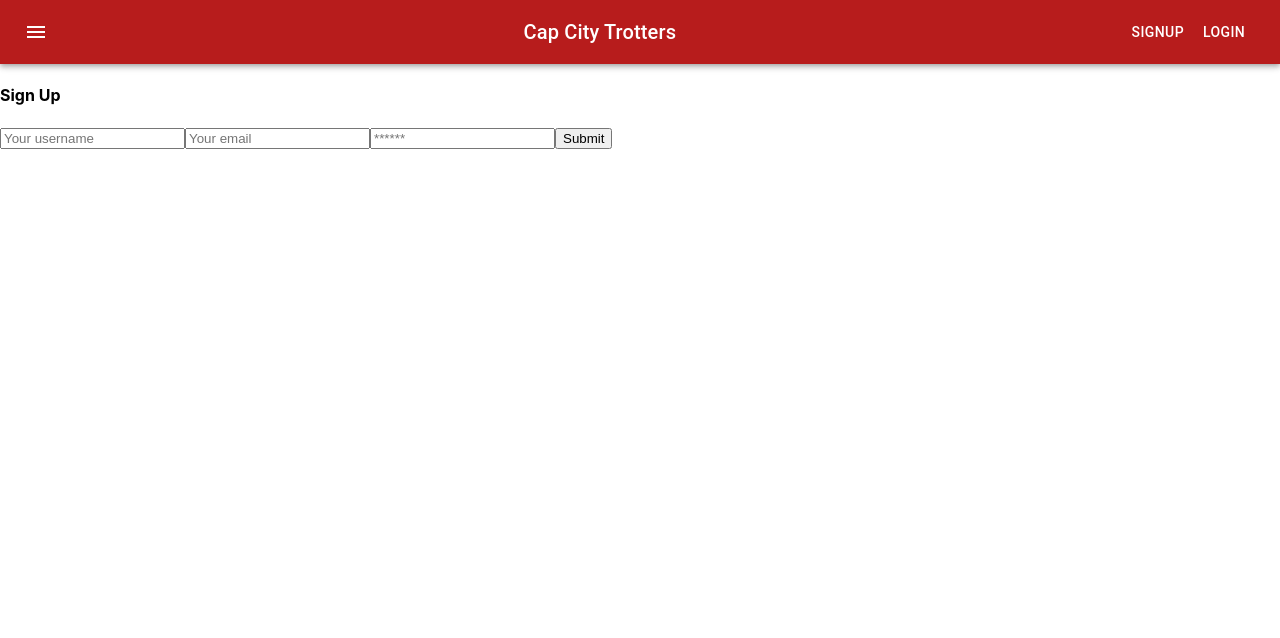
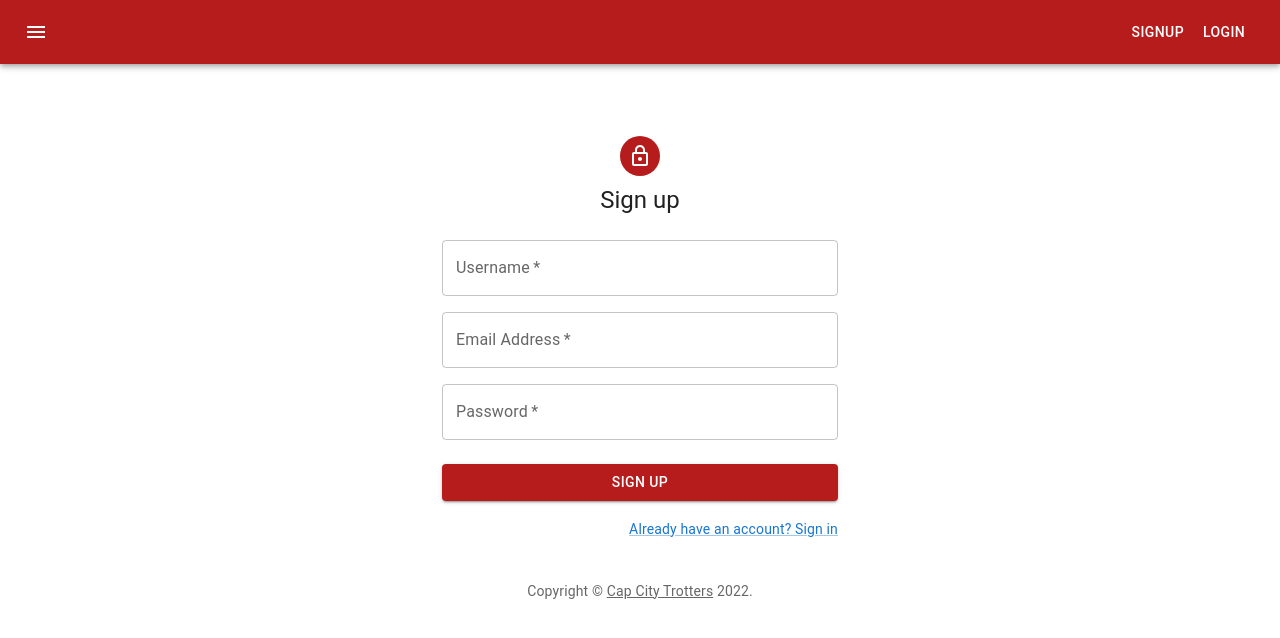
Before and after one commit to MCN17/cct, a React (Create React App) app in the folder client/: page /signup in a window 1280 px wide. Shown: the top 638 px of the page. Built offline with nearby package versions, Linux system fonts and the light colour scheme.

Commit message:
styled signup form

```diff
--- a/client/src/components/NavBar/index.js
+++ b/client/src/components/NavBar/index.js
@@ -64,7 +64,7 @@
           <MenuIcon />
           </IconButton>
           <Typography className="title" variant="h6" component="div" sx={{ flexGrow: 1 }}>
-            Cap City Trotters
+
           </Typography>
           <Button className="signup" color="inherit"><a href="/signup">Signup</a></Button>
           <Button color="inherit"><a href="/login">Login</a></Button>
--- a/client/src/pages/Signup.js
+++ b/client/src/pages/Signup.js
@@ -2,6 +2,41 @@
 import { useMutation } from '@apollo/client';
 import { ADD_USER } from '../utils/mutations';
 import Auth from '../utils/auth';
+
+// import material ui
+import Avatar from '@mui/material/Avatar';
+import Button from '@mui/material/Button';
+import CssBaseline from '@mui/material/CssBaseline';
+import TextField from '@mui/material/TextField';
+import Link from '@mui/material/Link';
+import Grid from '@mui/material/Grid';
+import Box from '@mui/material/Box';
+import LockOutlinedIcon from '@mui/icons-material/LockOutlined';
+import Typography from '@mui/material/Typography';
+import Container from '@mui/material/Container';
+import { createTheme, ThemeProvider } from '@mui/material/styles';
+
+function Copyright(props) {
+  return (
+    <Typography variant="body2" color="text.secondary" align="center" {...props}>
+      {'Copyright © '}
+      <Link color="inherit" href="/home">
+        Cap City Trotters
+      </Link>{' '}
+      {new Date().getFullYear()}
+      {'.'}
+    </Typography>
+  );
+}
+
+const theme = createTheme({
+   secondary: {
+      light: '#ff7961',
+      main: '#f44336',
+      dark: '#ba000d',
+      contrastText: '#000',
+    }
+});
 
 const Signup = () => {
   const [formState, setFormState] = useState({ username: '', email: '', password: '' });
@@ -35,48 +70,84 @@
 };
 
   return (
-    <main className='flex-row justify-center mb-4'>
-      <div className='col-12 col-md-6'>
-        <div className='card'>
-          <h4 className='card-header'>Sign Up</h4>
-          <div className='card-body'>
-            <form onSubmit={handleFormSubmit}>
-              <input
-                className='form-input'
-                placeholder='Your username'
+    <ThemeProvider theme={theme}>
+      <Container component="main" maxWidth="xs">
+        <CssBaseline />
+        <Box
+          sx={{
+            marginTop: 8,
+            display: 'flex',
+            flexDirection: 'column',
+            alignItems: 'center',
+          }}
+        >
+          <Avatar sx={{ m: 1, bgcolor: '#b71c1c' }}>
+            <LockOutlinedIcon />
+          </Avatar>
+          <Typography component="h1" variant="h5">
+            Sign up
+          </Typography>
+          <Box component="form" noValidate onSubmit={handleFormSubmit} sx={{ mt: 3 }}>
+            <Grid container spacing={2}>
+              <Grid item xs={12}>
+                <TextField
+                  required
+                  fullWidth
+                  id="username"
                   name='username'
+                  label="Username"
                   type='username'
-                id='username'
                   value={formState.username}
                   onChange={handleChange}
                 />
-              <input
-                className='form-input'
-                placeholder='Your email'
-                name='email'
+              </Grid>
+              <Grid item xs={12}>
+                <TextField
+                  required
+                  fullWidth
+                  id="email"
+                  label="Email Address"
+                  name="email"
                   type='email'
-                id='email'
                   value={formState.email}
                   onChange={handleChange}
                 />
-              <input
-                className='form-input'
-                placeholder='******'
-                name='password'
-                type='password'
-                id='password'
+              </Grid>
+              <Grid item xs={12}>
+                <TextField
+                  required
+                  fullWidth
+                  name="password"
+                  label="Password"
+                  type="password"
+                  id="password"
+                  // autoComplete="new-password"
                   value={formState.password}
                   onChange={handleChange}
                 />
-              <button className='btn d-block w-100' type='submit'>
-                Submit
-              </button>
-            </form>
+              </Grid>
+            </Grid>
+            <Button
+              type="submit"
+              fullWidth
+              variant="contained"
+              sx={{ mt: 3, mb: 2, bgcolor: "#b71c1c" }}
+            >
+              Sign Up
+            </Button>
+            <Grid container justifyContent="flex-end">
+              <Grid item>
+                <Link href="/login" variant="body2">
+                  Already have an account? Sign in
+                </Link>
                 {error && <div>Sign up failed</div>}
-          </div>
-        </div>
-      </div>
-    </main>
+              </Grid>
+            </Grid>
+          </Box>
+        </Box>
+        <Copyright sx={{ mt: 5 }} />
+      </Container>
+    </ThemeProvider>
   );
 };
 
```
Lines whose indentation alone changed are shown as unchanged.
